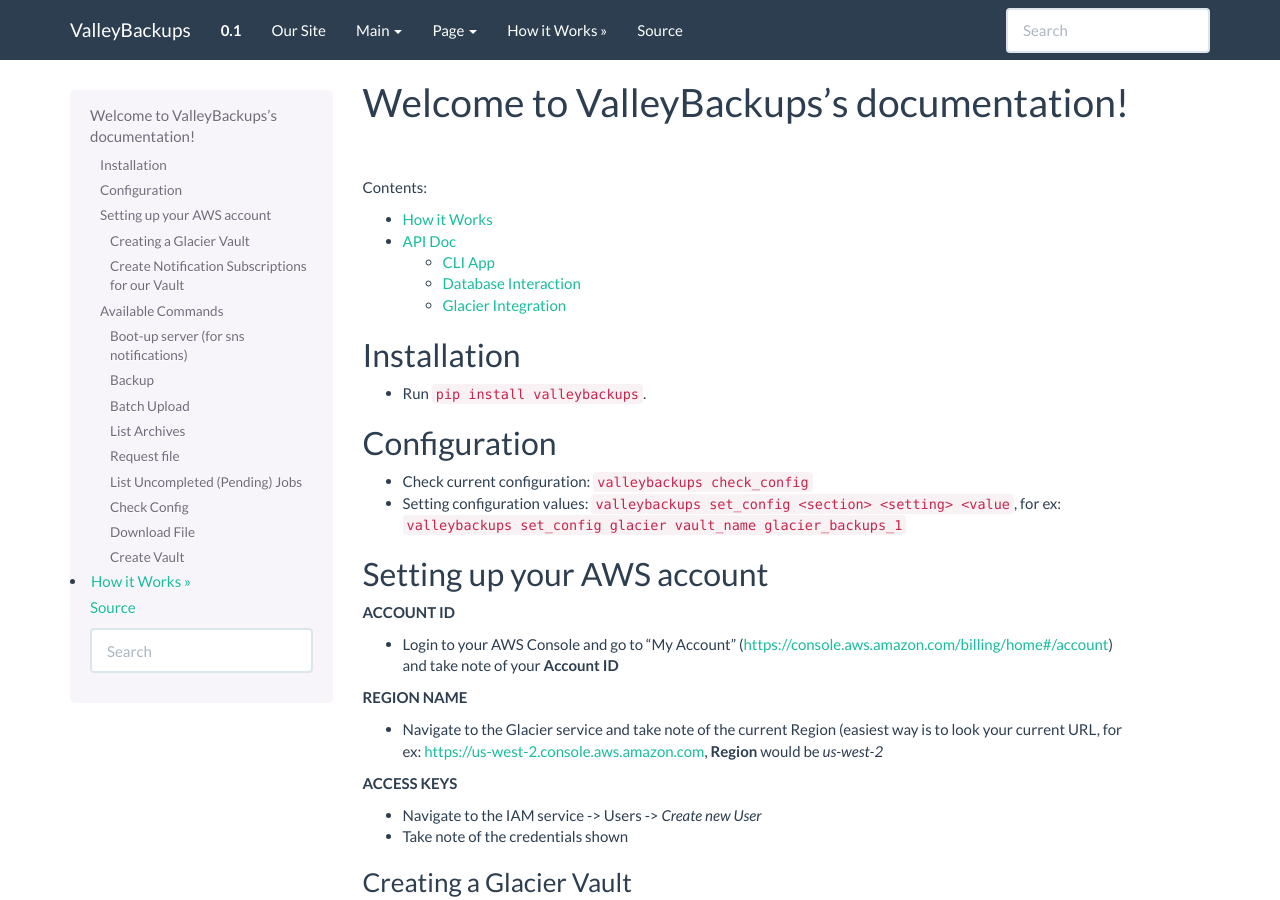
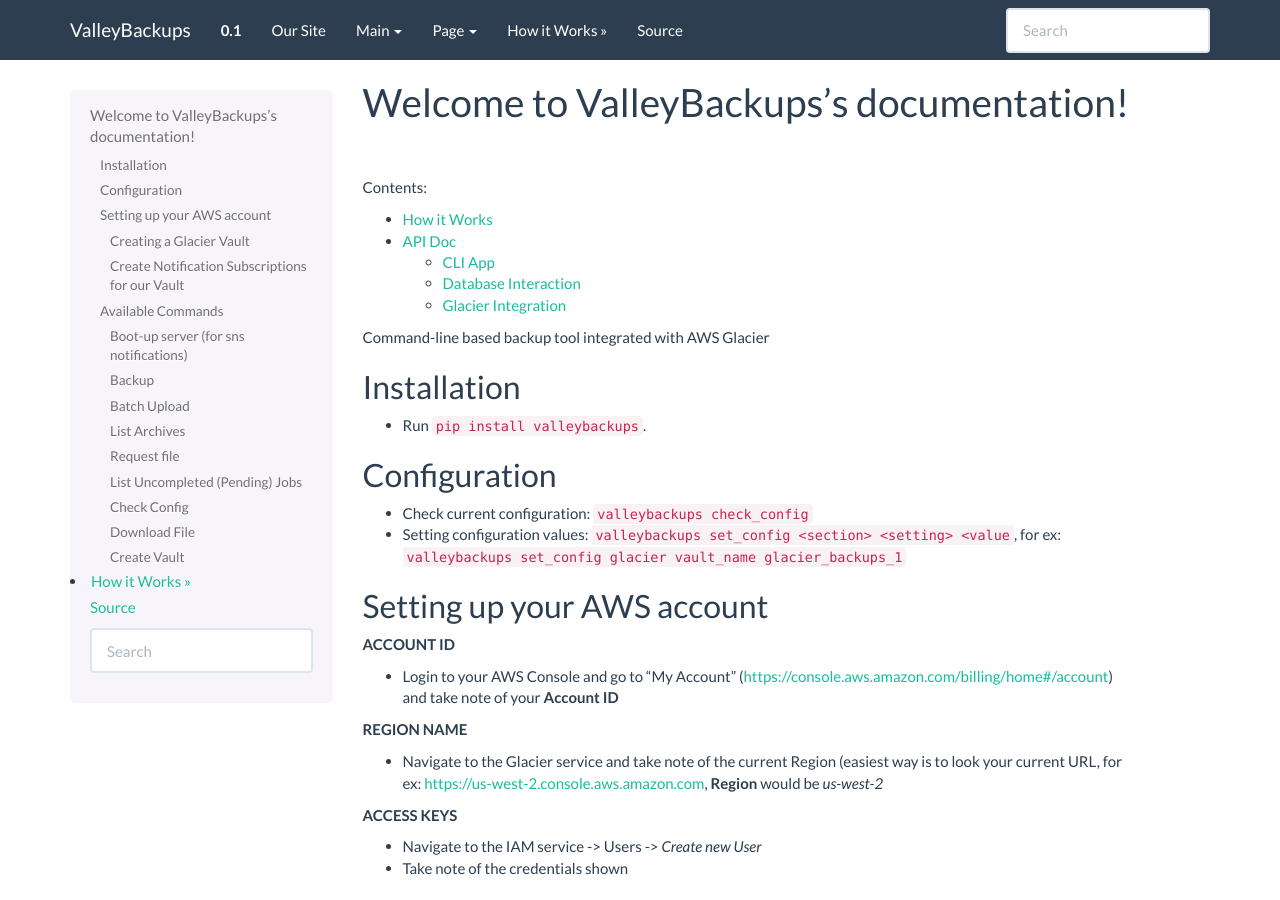
Before and after one commit to valleyworks/valleybackups, a Sphinx documentation site: the page built from docs/index.rst, in a window 1280 px wide and 900 px high. Built offline with Sphinx 7.4.7, drawn with Linux system fonts in a browser that asks for light colours.

Commit message:
Changed description

```diff
--- a/docs/index.rst
+++ b/docs/index.rst
@@ -9,6 +9,7 @@ Contents:
     howitworks
     api/index
 
+Command-line based backup tool integrated with AWS Glacier
 
 Installation
 ------------
--- a/setup.py
+++ b/setup.py
@@ -3,8 +3,7 @@ from setuptools import setup, find_packages
 setup(
     name='valleybackups',
     version='0.1.2',
-    description='Command-Line based backup software '
-                'for peace of mind',
+    description='Command-line based backup tool integrated with AWS Glacier',
     long_description_markdown_filename='README.md',
     url='https://github.com/valleyworks/valleybackups',
     author='ValleyWorks',
```
Also changed, not shown: README.md (+1 -1 lines).
